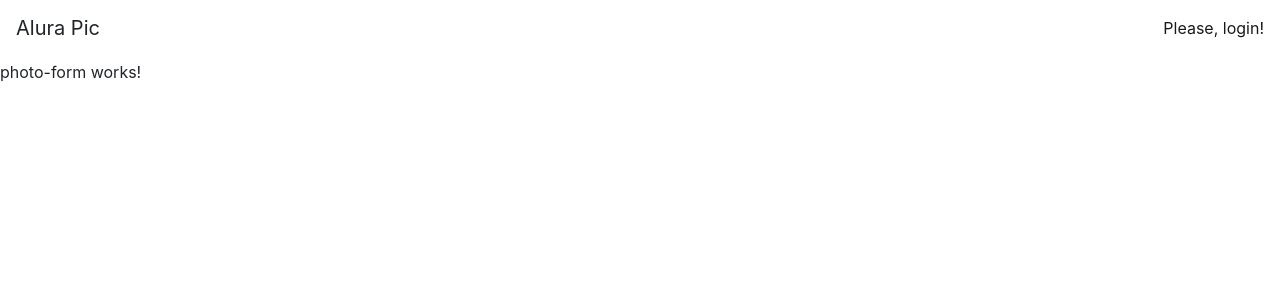
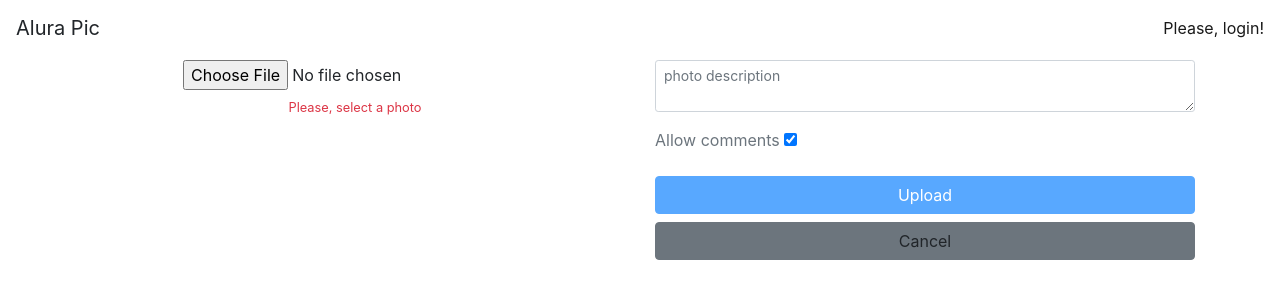
Before and after one commit to paulobressan/Alurapic-Angular, an Angular app: page /p/add in a window 1280 px wide. Shown: the top 300 px of the page. Built offline with nearby package versions, Linux system fonts and the light colour scheme.

Commit message:
Upload de imagens

```diff
--- a/src/app/app.component.html
+++ b/src/app/app.component.html
@@ -1,3 +1,4 @@
 <ap-header></ap-header>
 <!-- Grande lacuna para injetar todas as rotas -->
 <router-outlet></router-outlet>
+<ap-footer></ap-footer>
--- /dev/null
+++ b/src/app/core/footer/footer.component.html
@@ -0,0 +1,18 @@
+<footer class="mt-5" *ngIf="(user$ | async) as user">
+    <div class="fixed-bottom bg-white p-1">
+        <div class="container">
+            <div class="row text-center">
+                <div class="col-6">
+                    <a [routerLink]="['']">
+                        <i class="fa fa-home fa-2x"></i>
+                    </a>
+                </div>
+                <div class="col-6">
+                    <a [routerLink]="['p', 'add']">
+                        <i class="fa fa-plus-circle fa-2x"></i>
+                    </a>
+                </div>
+            </div>
+        </div>
+    </div>
+</footer>
--- /dev/null
+++ b/src/app/core/footer/footer.component.ts
@@ -0,0 +1,21 @@
+import { Component, OnInit } from "@angular/core";
+import { Observable } from "rxjs";
+
+import { UserService } from "../user/user.service";
+import { User } from "../user/user";
+
+@Component({
+    selector: 'ap-footer',
+    templateUrl: './footer.component.html'
+})
+export class FooterComponent implements OnInit {
+    user$:Observable<User>;
+
+    constructor(private userService: UserService) { }
+
+    ngOnInit(): void {
+        //Capturando o usuário que esta logago
+        //Vamos utilizar o Async para que o angular gerencie o subscribe
+        this.user$ = this.userService.getUser();
+    }
+}
--- a/src/app/photos/photo-form/photo-form.component.html
+++ b/src/app/photos/photo-form/photo-form.component.html
@@ -1,3 +1,29 @@
-<p>
-  photo-form works!
-</p>
+<div class="container">
+  <!-- Controlador do formulario -->
+  <form [formGroup]="photoForm" class="row">
+    <div class="col-md-6 text-center">
+      <input formControlName='file' type="file" accept="image/*">
+      <ap-vmessage text="Please, select a photo" *ngIf="photoForm.get('file').errors?.required"></ap-vmessage>
+    </div>
+
+    <div class="col-md-6">
+      <div class="form-group">
+        <textarea formControlName='description' class="form-control form-control-sm" placeholder="photo description"></textarea>
+        <ap-vmessage text="Max length is 300" *ngIf="photoForm.get('description').errors?.maxlength"></ap-vmessage>
+      </div>
+
+      <div class="form-group">
+        <label class="text-muted">
+          Allow comments
+          <input formControlName='allowComments' type="checkbox">
+        </label>
+      </div>
+      <!-- Se as validações não for sucedidas, o botão vai ficar inativo -->
+      <button [disabled]='photoForm.invalid' type="submit" class="btn btn-primary btn-block">
+        Upload
+      </button>
+
+      <a class="btn btn-secondary btn-block">Cancel</a>
+    </div>
+  </form>
+</div>
--- a/src/app/photos/photo-form/photo-form.component.ts
+++ b/src/app/photos/photo-form/photo-form.component.ts
@@ -1,4 +1,5 @@
 import { Component, OnInit } from '@angular/core';
+import { FormBuilder, FormGroup, Validators } from '@angular/forms';
 
 @Component({
   selector: 'ap-photo-form',
@@ -7,9 +8,18 @@ import { Component, OnInit } from '@angular/core';
 })
 export class PhotoFormComponent implements OnInit {
 
-  constructor() { }
+  //Formulario para gerenciar o formulario de cadastro de fotos
+  photoForm: FormGroup;
+
+  constructor(private formBuild: FormBuilder) { }
 
   ngOnInit() {
+    //Configurações do formulario
+    this.photoForm = this.formBuild.group({
+      file: ['', Validators.required],
+      description: ['', Validators.maxLength(300)],
+      allowComments: [true]
+    });
   }
 
 }
```
Also changed, not shown: src/app/core/core.module.ts (+9 -2 lines), src/app/photos/photo-form/photo-form.module.ts (+6 -1 lines).
